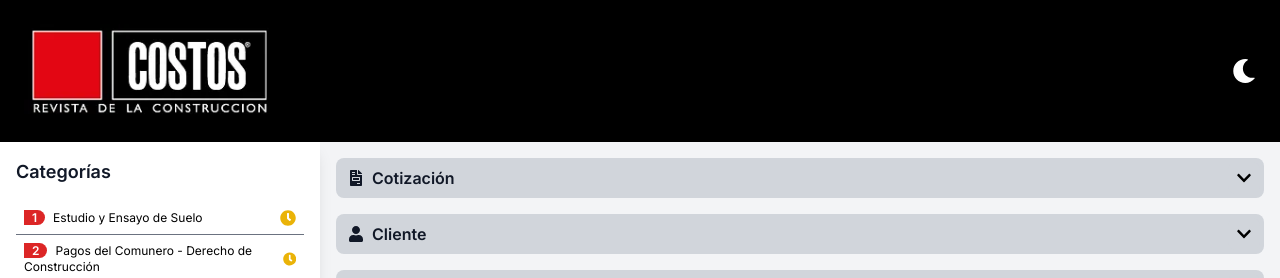
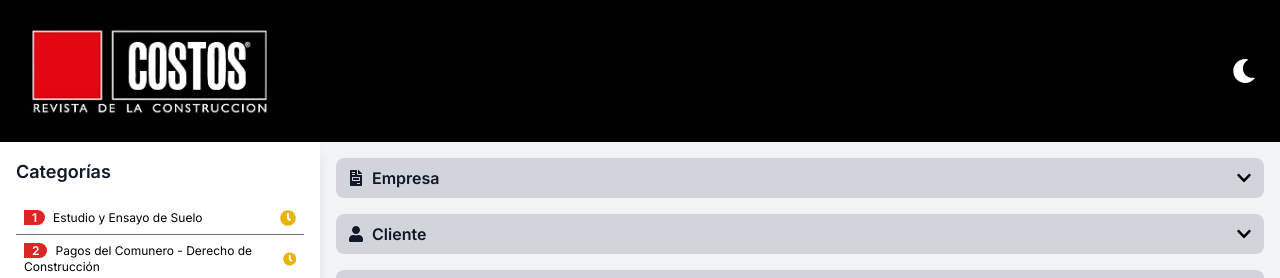
Before and after one commit to gejaga12/revista-costos, a Next.js app: page /presupuesto in a window 1280 px wide. Shown: the top 278 px of the page. Built offline with nearby package versions, Linux system fonts and the light colour scheme.

Commit message:
Fix: cambio titulo cotizaciones por empresa.

```diff
--- a/src/app/presupuesto/page.tsx
+++ b/src/app/presupuesto/page.tsx
@@ -250,7 +250,7 @@
                 <div className="mb-4 flex justify-between items-center bg-gray-300 dark:bg-gray-600 p-1 rounded-lg">
                     <div className="flex items-center">
                         <FaFileInvoice className="text-gray-900 dark:text-white mx-2" />
-                        <h2 className="text-base font-semibold text-gray-900 dark:text-white mr-2">Cotización</h2>
+                        <h2 className="text-base font-semibold text-gray-900 dark:text-white mr-2">Empresa</h2>
                     </div>
                     <button
                         type="button"
```
